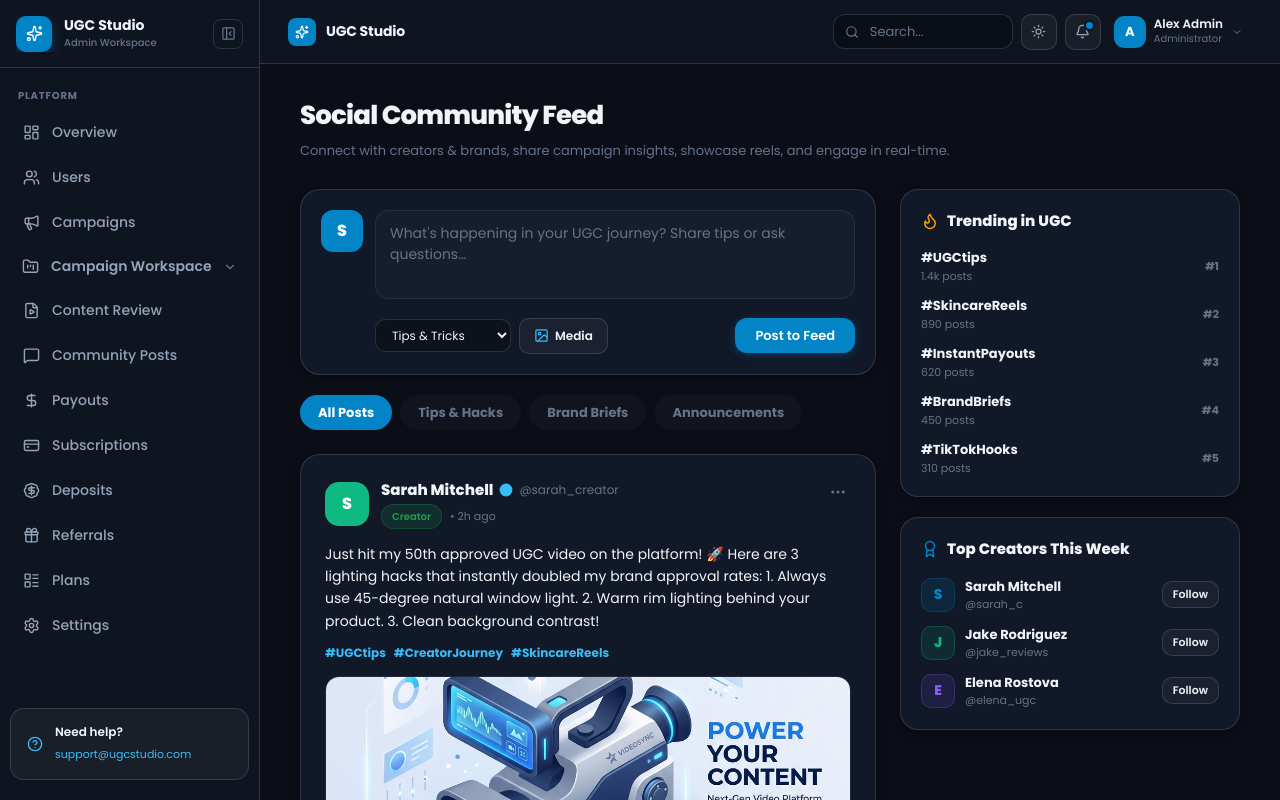
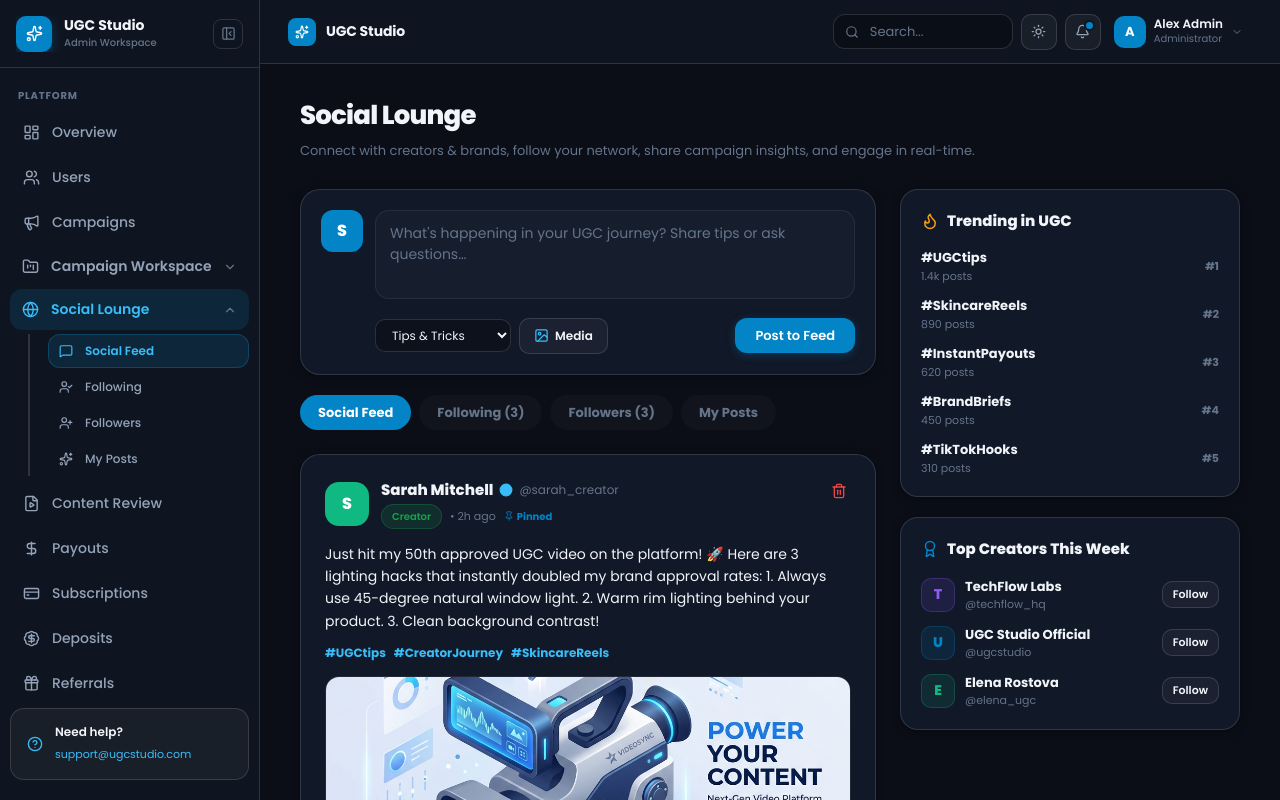
Before and after one commit to michaeldavidb123/UGC-dashboard, a Next.js app: page /community in a window 1280 px wide. Shown: the top 800 px of the page. Built offline with nearby package versions, Linux system fonts and the light colour scheme.

Commit message:
feat: creative page naming, Social Lounge dropdown with Following/Followers/My Posts, and short punchy sidebar nav labels

```diff
--- a/app/community/page.tsx
+++ b/app/community/page.tsx
@@ -1,12 +1,13 @@
 "use client";
 
-import { useState, useRef } from "react";
+import { useState, useRef, useEffect, Suspense } from "react";
 import Image from "next/image";
+import { useSearchParams } from "next/navigation";
 import DashLayout, { PageHeader } from "@/components/DashLayout";
 import {
   Heart, MessageSquare, Repeat, Share2, Bookmark, Image as ImageIcon,
   Sparkles, TrendingUp, MoreHorizontal, CheckCircle2, UserCheck, Search,
-  Send, ShieldCheck, Tag, Plus, Flame, Award, Globe
+  Send, ShieldCheck, Tag, Plus, Flame, Award, Globe, UserPlus, Users, Trash2, Pin
 } from "lucide-react";
 
 interface Comment {
@@ -37,6 +38,7 @@ interface SocialPost {
   liked: boolean;
   reposted: boolean;
   bookmarked: boolean;
+  pinned?: boolean;
   comments: Comment[];
 }
 
@@ -60,6 +62,7 @@ const INITIAL_SOCIAL_POSTS: SocialPost[] = [
     liked: false,
     reposted: false,
     bookmarked: false,
+    pinned: true,
     comments: [
       { id: "C-1", author: "GlowBrand Team", avatar: "G", role: "Brand", content: "Great tips Sarah! Loved working with you on our last campaign.", time: "1h ago" },
       { id: "C-2", author: "Marcus Lee", avatar: "M", role: "Creator", content: "That 45-degree lighting tip changed my whole setup!", time: "45m ago" },
@@ -111,6 +114,18 @@ const INITIAL_SOCIAL_POSTS: SocialPost[] = [
   }
 ];
 
+const FOLLOWED_USERS = [
+  { id: "F-1", name: "TechFlow Labs", handle: "@techflow_hq", role: "Brand", verified: true, avatar: "T", color: "#8b5cf6", bio: "Leading consumer tech brand hiring UGC creators." },
+  { id: "F-2", name: "UGC Studio Official", handle: "@ugcstudio", role: "Admin", verified: true, avatar: "U", color: "#0284c7", bio: "Official platform updates and creator features." },
+  { id: "F-3", name: "Elena Rostova", handle: "@elena_ugc", role: "Creator", verified: true, avatar: "E", color: "#10b981", bio: "Beauty & Wellness video creator · 120+ approved reels." },
+];
+
+const FOLLOWER_USERS = [
+  { id: "FL-1", name: "GlowBrand Team", handle: "@glowbrand", role: "Brand", verified: true, avatar: "G", color: "#0284c7", bio: "Clean skincare brand seeking UGC video creators." },
+  { id: "FL-2", name: "Marcus Lee", handle: "@marcus_vids", role: "Creator", verified: false, avatar: "M", color: "#f59e0b", bio: "Tech & Lifestyle reviewer." },
+  { id: "FL-3", name: "AuraFit Wellness", handle: "@aurafit", role: "Brand", verified: true, avatar: "A", color: "#ec4899", bio: "Yoga & Mindfulness apparel." },
+];
+
 const TRENDING_HASHTAGS = [
   { tag: "#UGCtips", posts: "1.4k posts" },
   { tag: "#SkincareReels", posts: "890 posts" },
@@ -119,15 +134,26 @@ const TRENDING_HASHTAGS = [
   { tag: "#TikTokHooks", posts: "310 posts" },
 ];
 
-const TOP_CREATORS = [
-  { name: "Sarah Mitchell", handle: "@sarah_c", role: "Elite Creator", rating: "4.92 ★", color: "#0284c7" },
-  { name: "Jake Rodriguez", handle: "@jake_reviews", role: "Pro Creator", rating: "4.88 ★", color: "#10b981" },
-  { name: "Elena Rostova", handle: "@elena_ugc", role: "Pro Creator", rating: "4.95 ★", color: "#8b5cf6" },
-];
+export default function SocialLoungePage() {
+  return (
+    <Suspense fallback={<div>Loading Social Lounge...</div>}>
+      <SocialLoungeContent />
+    </Suspense>
+  );
+}
 
-export default function SocialCommunityPage() {
+function SocialLoungeContent() {
+  const searchParams = useSearchParams();
+  const tabQuery = searchParams ? searchParams.get("tab") : null;
+
   const [posts, setPosts] = useState<SocialPost[]>(INITIAL_SOCIAL_POSTS);
-  const [activeTab, setActiveTab] = useState("all");
+  const [activeTab, setActiveTab] = useState(tabQuery || "all");
+  const [followingList, setFollowingList] = useState(FOLLOWED_USERS);
+
+  useEffect(() => {
+    if (tabQuery) setActiveTab(tabQuery);
+  }, [tabQuery]);
+
   const [composerText, setComposerText] = useState("");
   const [composerCategory, setComposerCategory] = useState("Tips & Tricks");
   const [openCommentInput, setOpenCommentInput] = useState<Record<string, boolean>>({ "SP-1": true });
@@ -160,6 +186,10 @@ export default function SocialCommunityPage() {
       if (p.id !== id) return p;
       return { ...p, bookmarked: !p.bookmarked };
     }));
+  };
+
+  const deletePost = (id: string) => {
+    setPosts(prev => prev.filter(p => p.id !== id));
   };
 
   const handleAddComment = (postId: string) => {
@@ -217,6 +247,8 @@ export default function SocialCommunityPage() {
 
   const filteredPosts = posts.filter(p => {
     if (activeTab === "all") return true;
+    if (activeTab === "myposts") return p.author === "Sarah Mitchell";
+    if (activeTab === "following") return p.author !== "Sarah Mitchell";
     if (activeTab === "tips") return p.category === "Tips & Tricks";
     if (activeTab === "briefs") return p.category === "Collaboration";
     if (activeTab === "announcements") return p.category === "Announcement";
@@ -224,15 +256,15 @@ export default function SocialCommunityPage() {
   });
 
   return (
-    <DashLayout title="Community Feed">
+    <DashLayout title="Social Lounge">
       <PageHeader
-        title="Social Community Feed"
-        subtitle="Connect with creators & brands, share campaign insights, showcase reels, and engage in real-time."
+        title="Social Lounge"
+        subtitle="Connect with creators & brands, follow your network, share campaign insights, and engage in real-time."
       />
 
       <div className="grid-responsive-2col" style={{ display: "grid", gridTemplateColumns: "1fr 340px", gap: 24, alignItems: "start" }}>
 
-        {/* LEFT COLUMN: SOCIAL FEED & COMPOSER */}
+        {/* LEFT COLUMN: SOCIAL FEED & NETWORK VIEWS */}
         <div style={{ display: "flex", flexDirection: "column", gap: 20 }}>
 
           {/* 1. SOCIAL POST COMPOSER */}
@@ -287,13 +319,13 @@ export default function SocialCommunityPage() {
             </div>
           </div>
 
-          {/* 2. FEED TABS */}
+          {/* 2. NAVIGATION TABS */}
           <div style={{ display: "flex", gap: 8, overflowX: "auto", paddingBottom: 4 }}>
             {[
-              { id: "all", label: "All Posts" },
-              { id: "tips", label: "Tips & Hacks" },
-              { id: "briefs", label: "Brand Briefs" },
-              { id: "announcements", label: "Announcements" },
+              { id: "all", label: "Social Feed" },
+              { id: "following", label: "Following (3)" },
+              { id: "followers", label: "Followers (3)" },
+              { id: "myposts", label: "My Posts" },
             ].map(t => (
               <button
                 key={t.id}
@@ -310,7 +342,60 @@ export default function SocialCommunityPage() {
             ))}
           </div>
 
-          {/* 3. SOCIAL POST CARDS */}
+          {/* 3. CONDITIONAL VIEWS: FOLLOWING & FOLLOWERS LISTS */}
+          {activeTab === "following" && (
+            <div className="card" style={{ padding: "20px", borderRadius: 20 }}>
+              <h3 style={{ color: "var(--text)", fontWeight: 800, fontSize: 16, marginBottom: 14 }}>Accounts You Follow</h3>
+              <div style={{ display: "flex", flexDirection: "column", gap: 12 }}>
+                {followingList.map(user => (
+                  <div key={user.id} style={{ display: "flex", alignItems: "center", justifyContent: "space-between", padding: "12px 14px", borderRadius: 14, background: "var(--surface-subtle)", border: "1px solid var(--border)" }}>
+                    <div style={{ display: "flex", alignItems: "center", gap: 12 }}>
+                      <div style={{ width: 38, height: 38, borderRadius: 12, background: user.color, color: "#fff", fontWeight: 800, fontSize: 15, display: "flex", alignItems: "center", justifyContent: "center" }}>
+                        {user.avatar}
+                      </div>
+                      <div>
+                        <div style={{ color: "var(--text)", fontWeight: 700, fontSize: 13 }}>{user.name} <span style={{ color: "var(--text-subtle)", fontWeight: 400 }}>{user.handle}</span></div>
+                        <div style={{ color: "var(--text-subtle)", fontSize: 11, marginTop: 2 }}>{user.bio}</div>
+                      </div>
+                    </div>
+                    <button
+                      onClick={() => setFollowingList(prev => prev.filter(u => u.id !== user.id))}
+                      className="btn btn-secondary btn-sm"
+                      style={{ borderRadius: 10, fontSize: 11 }}
+                    >
+                      Unfollow
+                    </button>
+                  </div>
+                ))}
+              </div>
+            </div>
+          )}
+
+          {activeTab === "followers" && (
+            <div className="card" style={{ padding: "20px", borderRadius: 20 }}>
+              <h3 style={{ color: "var(--text)", fontWeight: 800, fontSize: 16, marginBottom: 14 }}>Accounts Following You</h3>
+              <div style={{ display: "flex", flexDirection: "column", gap: 12 }}>
+                {FOLLOWER_USERS.map(user => (
+                  <div key={user.id} style={{ display: "flex", alignItems: "center", justifyContent: "space-between", padding: "12px 14px", borderRadius: 14, background: "var(--surface-subtle)", border: "1px solid var(--border)" }}>
+                    <div style={{ display: "flex", alignItems: "center", gap: 12 }}>
+                      <div style={{ width: 38, height: 38, borderRadius: 12, background: user.color, color: "#fff", fontWeight: 800, fontSize: 15, display: "flex", alignItems: "center", justifyContent: "center" }}>
+                        {user.avatar}
+                      </div>
+                      <div>
+                        <div style={{ color: "var(--text)", fontWeight: 700, fontSize: 13 }}>{user.name} <span style={{ color: "var(--text-subtle)", fontWeight: 400 }}>{user.handle}</span></div>
+                        <div style={{ color: "var(--text-subtle)", fontSize: 11, marginTop: 2 }}>{user.bio}</div>
+                      </div>
+                    </div>
+                    <button className="btn btn-primary btn-sm" style={{ borderRadius: 10, fontSize: 11 }}>
+                      Follow Back
+                    </button>
+                  </div>
+                ))}
+              </div>
+            </div>
+          )}
+
+          {/* 4. SOCIAL POST CARDS */}
           {filteredPosts.map(post => {
             const commentsShown = openCommentInput[post.id];
             return (
@@ -330,13 +415,20 @@ export default function SocialCommunityPage() {
                       <div style={{ display: "flex", alignItems: "center", gap: 8, marginTop: 2 }}>
                         <span className={`pill ${post.role === "Admin" ? "pill-blue" : post.role === "Brand" ? "pill-purple" : "pill-green"}`} style={{ fontSize: 10 }}>{post.role}</span>
                         <span style={{ color: "var(--text-subtle)", fontSize: 11 }}>• {post.time}</span>
+                        {post.pinned && <span style={{ color: "#0284c7", fontSize: 10, fontWeight: 700, display: "inline-flex", alignItems: "center", gap: 3 }}><Pin style={{ width: 10, height: 10 }} /> Pinned</span>}
                       </div>
                     </div>
                   </div>
 
-                  <button style={{ background: "none", border: "none", color: "var(--text-subtle)", cursor: "pointer", padding: 4 }}>
-                    <MoreHorizontal style={{ width: 18, height: 18 }} />
-                  </button>
+                  {post.author === "Sarah Mitchell" ? (
+                    <button onClick={() => deletePost(post.id)} title="Delete post" style={{ background: "none", border: "none", color: "#ef4444", cursor: "pointer", padding: 4 }}>
+                      <Trash2 style={{ width: 16, height: 16 }} />
+                    </button>
+                  ) : (
+                    <button style={{ background: "none", border: "none", color: "var(--text-subtle)", cursor: "pointer", padding: 4 }}>
+                      <MoreHorizontal style={{ width: 18, height: 18 }} />
+                    </button>
+                  )}
                 </div>
 
                 {/* Content */}
@@ -478,7 +570,7 @@ export default function SocialCommunityPage() {
             </div>
 
             <div style={{ display: "flex", flexDirection: "column", gap: 12 }}>
-              {TOP_CREATORS.map(c => (
+              {FOLLOWED_USERS.map(c => (
                 <div key={c.name} style={{ display: "flex", alignItems: "center", justifyContent: "space-between" }}>
                   <div style={{ display: "flex", alignItems: "center", gap: 10 }}>
                     <div style={{ width: 34, height: 34, borderRadius: 10, background: `${c.color}20`, border: `1px solid ${c.color}40`, color: c.color, fontWeight: 800, fontSize: 14, display: "flex", alignItems: "center", justifyContent: "center" }}>
--- a/components/Sidebar.tsx
+++ b/components/Sidebar.tsx
@@ -2,13 +2,13 @@
 
 import { useState, useRef, useEffect } from "react";
 import Link from "next/link";
-import { usePathname } from "next/navigation";
+import { usePathname, useSearchParams } from "next/navigation";
 import {
   LayoutDashboard, Users, Megaphone, FileVideo, DollarSign, Settings,
   Sparkles, ChevronDown, LogOut, Bell, Search, User, ShieldCheck, Check,
   FileText, Upload, SlidersHorizontal, HelpCircle, PanelLeftClose, PanelLeft,
   Sun, Moon, CreditCard, BadgeDollarSign, LayoutList, Crown, Wallet, Gift, MessageSquare, Menu, CheckCircle2, Clock,
-  BarChart3, CheckSquare, X, FolderKanban
+  BarChart3, CheckSquare, X, FolderKanban, Globe, UserCheck, UserPlus, HeartHandshake
 } from "lucide-react";
 import { useRole } from "@/context/RoleContext";
 import { useUI, SIDEBAR_FULL, SIDEBAR_MINI } from "@/context/UIContext";
@@ -29,14 +29,27 @@ interface NavGroupItem {
 
 type NavEntry = NavSingleItem | NavGroupItem;
 
+/* ── 📁 Campaign Workspace Sub-Menu ── */
 const campaignSubMenu: NavGroupItem = {
   label: "Campaign Workspace",
   icon: FolderKanban,
   children: [
-    { href: "/my-campaigns", icon: FileText,        label: "My Briefs"     },
-    { href: "/tracker",      icon: CheckSquare,     label: "Daily Tracker" },
+    { href: "/my-campaigns", icon: FileText,        label: "Active Briefs" },
+    { href: "/tracker",      icon: CheckSquare,     label: "Task Tracker"  },
     { href: "/analytics",    icon: BarChart3,       label: "Analytics"     },
-    { href: "/submissions",  icon: Upload,          label: "Uploads"       },
+    { href: "/submissions",  icon: Upload,          label: "Deliverables"  },
+  ]
+};
+
+/* ── 🌐 Social Lounge Sub-Menu ── */
+const socialLoungeSubMenu: NavGroupItem = {
+  label: "Social Lounge",
+  icon: Globe,
+  children: [
+    { href: "/community",                icon: MessageSquare,  label: "Social Feed" },
+    { href: "/community?tab=following",  icon: UserCheck,      label: "Following"   },
+    { href: "/community?tab=followers",  icon: UserPlus,       label: "Followers"   },
+    { href: "/community?tab=myposts",    icon: Sparkles,       label: "My Posts"    },
   ]
 };
 
@@ -45,8 +58,8 @@ const adminNav: NavEntry[] = [
   { href: "/admin/users",         icon: Users,           label: "Users"           },
   { href: "/admin/campaigns",     icon: Megaphone,       label: "Campaigns"       },
   campaignSubMenu,
+  socialLoungeSubMenu,
   { href: "/admin/content",       icon: FileVideo,       label: "Content Review"  },
-  { href: "/admin/community",     icon: MessageSquare,   label: "Community Posts" },
   { href: "/admin/payouts",       icon: DollarSign,      label: "Payouts"         },
   { href: "/admin/subscriptions", icon: CreditCard,      label: "Subscriptions"   },
   { href: "/admin/deposits",      icon: BadgeDollarSign, label: "Deposits"        },
@@ -56,31 +69,34 @@ const adminNav: NavEntry[] = [
 ];
 
 const creatorNav: NavEntry[] = [
-  { href: "/",             icon: LayoutDashboard, label: "Overview"        },
-  { href: "/briefs",       icon: Megaphone,       label: "Browse Marketplace" },
+  { href: "/",             icon: LayoutDashboard, label: "Overview"           },
+  { href: "/briefs",       icon: Megaphone,       label: "Browse Brands"      },
   campaignSubMenu,
-  { href: "/community",    icon: MessageSquare,   label: "Community Hub"   },
-  { href: "/subscription", icon: Crown,           label: "My Subscription" },
-  { href: "/earnings",     icon: Wallet,          label: "Earnings & Fees" },
-  { href: "/deposits",     icon: BadgeDollarSign, label: "Deposit History" },
-  { href: "/referrals",    icon: Gift,            label: "Refer & Earn"    },
-  { href: "/profile",      icon: User,            label: "My Profile"      },
+  socialLoungeSubMenu,
+  { href: "/subscription", icon: Crown,           label: "Subscription"       },
+  { href: "/earnings",     icon: Wallet,          label: "Earnings"           },
+  { href: "/deposits",     icon: BadgeDollarSign, label: "Deposits"           },
+  { href: "/referrals",    icon: Gift,            label: "Referrals"          },
+  { href: "/profile",      icon: User,            label: "Profile"            },
 ];
 
 const normalNav: NavEntry[] = [
-  { href: "/",             icon: LayoutDashboard, label: "Overview"        },
-  { href: "/browse",       icon: Megaphone,       label: "Browse Marketplace" },
+  { href: "/",             icon: LayoutDashboard, label: "Overview"           },
+  { href: "/browse",       icon: Megaphone,       label: "Browse Talent"      },
   campaignSubMenu,
-  { href: "/community",    icon: MessageSquare,   label: "Community Hub"   },
-  { href: "/subscription", icon: Crown,           label: "Plans & Pricing" },
-  { href: "/deposit",      icon: CreditCard,      label: "Make Deposit"    },
-  { href: "/deposits",     icon: BadgeDollarSign, label: "Deposit History" },
-  { href: "/referrals",    icon: Gift,            label: "Refer Program"   },
-  { href: "/profile",      icon: User,            label: "Brand Profile"   },
+  socialLoungeSubMenu,
+  { href: "/subscription", icon: Crown,           label: "Plans"              },
+  { href: "/deposit",      icon: CreditCard,      label: "Make Deposit"       },
+  { href: "/deposits",     icon: BadgeDollarSign, label: "Deposits"           },
+  { href: "/referrals",    icon: Gift,            label: "Referrals"          },
+  { href: "/profile",      icon: User,            label: "Profile"            },
 ];
 
 export default function Sidebar() {
   const pathname = usePathname();
+  const searchParams = useSearchParams();
+  const fullPath = pathname + (searchParams?.toString() ? `?${searchParams.toString()}` : "");
+
   const { effectiveView } = useRole();
   const { collapsed, toggleSidebar, sidebarW, mobileOpen, setMobileOpen, isMobile } = useUI();
 
@@ -91,8 +107,8 @@ export default function Sidebar() {
 
   const section =
     effectiveView === "admin" ? "Platform" :
-    effectiveView === "creator" ? "Creator" :
-    "Workspace";
+    effectiveView === "creator" ? "Creator Hub" :
+    "Brand Hub";
 
   return (
     <aside className={`app-sidebar ${mobileOpen ? "mobile-open" : ""}`} style={{
@@ -195,6 +211,7 @@ export default function Sidebar() {
                 collapsed={!isMobile && collapsed}
                 setMobileOpen={setMobileOpen}
                 pathname={pathname}
+                fullPath={fullPath}
               />
             );
           }
@@ -231,15 +248,15 @@ export default function Sidebar() {
 }
 
 /* ── Collapsible Sub-Menu Dropdown Item ── */
-function NavDropdown({ item, collapsed, setMobileOpen, pathname }: {
-  item: NavGroupItem; collapsed: boolean; setMobileOpen?: (open: boolean) => void; pathname: string;
+function NavDropdown({ item, collapsed, setMobileOpen, pathname, fullPath }: {
+  item: NavGroupItem; collapsed: boolean; setMobileOpen?: (open: boolean) => void; pathname: string; fullPath: string;
 }) {
-  const isAnyChildActive = item.children.some(c => c.href === pathname);
+  const isAnyChildActive = item.children.some(c => c.href === pathname || c.href === fullPath);
   const [open, setOpen] = useState(isAnyChildActive);
 
   useEffect(() => {
     if (isAnyChildActive) setOpen(true);
-  }, [isAnyChildActive, pathname]);
+  }, [isAnyChildActive, fullPath, pathname]);
 
   const Icon = item.icon;
 
@@ -251,7 +268,7 @@ function NavDropdown({ item, collapsed, setMobileOpen, pathname }: {
         className={`nav-link${isAnyChildActive ? " active" : ""}`}
         style={{
           width: "100%", padding: "10px 12px",
-          justify: collapsed ? "center" : "space-between",
+          justifyContent: collapsed ? "center" : "space-between",
           background: isAnyChildActive ? "var(--nav-active-bg)" : open ? "var(--nav-hover-bg)" : "transparent",
           border: "none", cursor: "pointer", fontFamily: "inherit"
         }}
@@ -270,7 +287,7 @@ function NavDropdown({ item, collapsed, setMobileOpen, pathname }: {
       {open && !collapsed && (
         <div style={{ display: "flex", flexDirection: "column", gap: 2, paddingLeft: 18, borderLeft: "2px solid var(--border-strong)", marginLeft: 18, marginTop: 2, marginBottom: 4 }}>
           {item.children.map(sub => {
-            const active = pathname === sub.href;
+            const active = sub.href === fullPath || sub.href === pathname;
             const SubIcon = sub.icon;
             return (
               <Link
```
